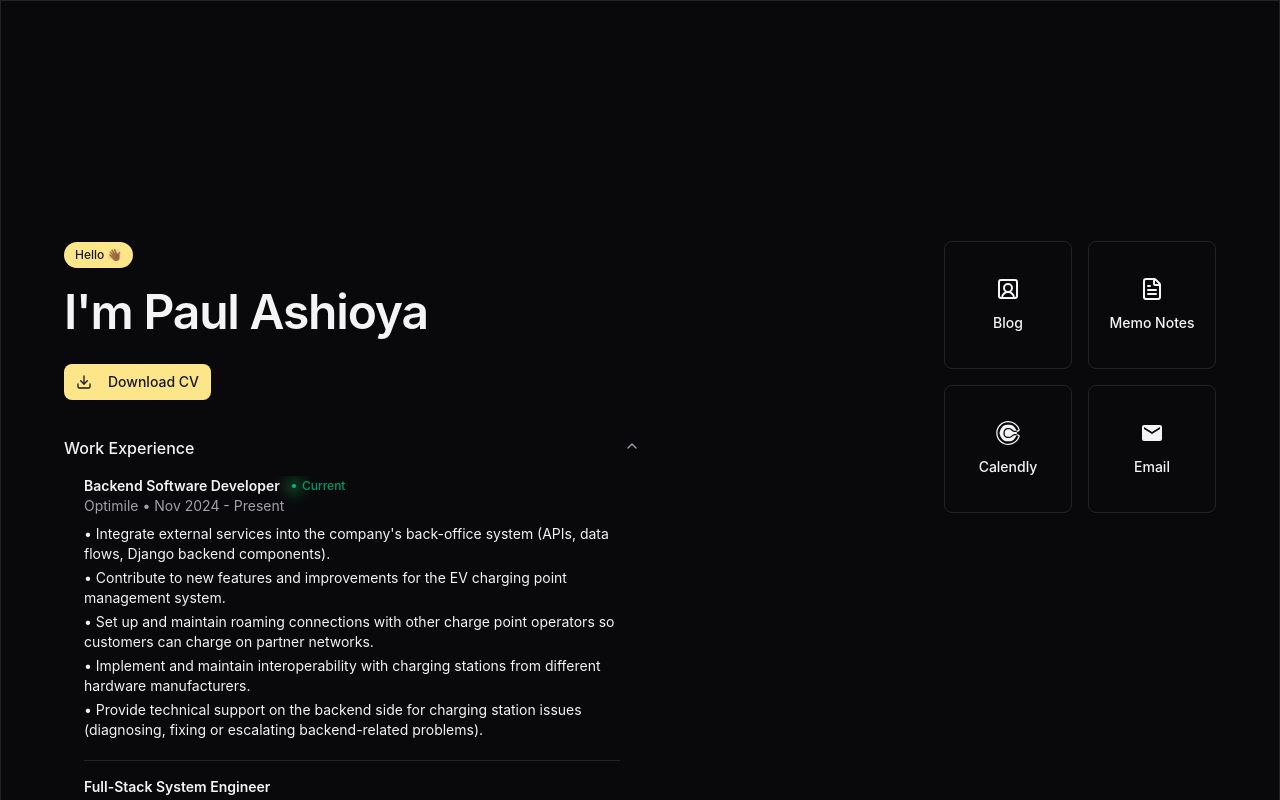
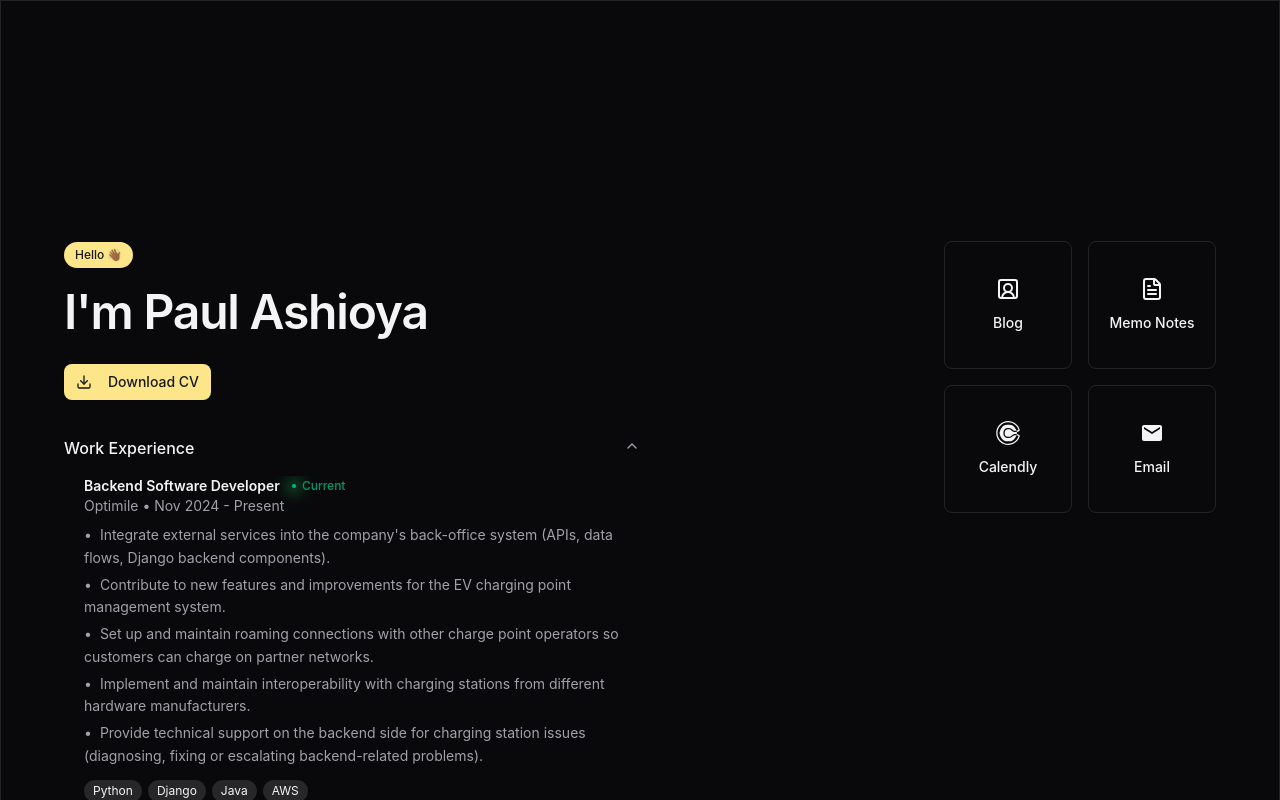
Before and after one commit to pashioya/portfolio, a Next.js app: page / in a window 1280 px wide. Both pictures are taken after a click on the button "Work Experience". Shown: the top 800 px of the page. Built offline with nearby package versions, Linux system fonts and the light colour scheme.

Commit message:
refactor: extract shared portfolio entry card

```diff
--- a/components/portfolio/education-section.tsx
+++ b/components/portfolio/education-section.tsx
@@ -3,8 +3,8 @@ import {
     AccordionItem,
     AccordionTrigger,
 } from "@/components/ui/accordion";
-import { StatusIndicator } from "@/components/ui/status-indicator";
 import { education } from "@/lib/data/portfolio-data";
+import { EntryCard } from "./entry-card";
 
 export function EducationSection() {
     return (
@@ -21,31 +21,16 @@ export function EducationSection() {
                                 index > 0 ? "border-t border-border pt-4" : ""
                             }
                         >
-                            {edu.isWip ? (
-                                <div className="flex items-start justify-between gap-3">
-                                    <div>
-                                        <div className="flex gap-3">
-                                            <h3 className="font-semibold text-foreground">
-                                                {edu.degree}
-                                            </h3>
-                                            <StatusIndicator variant="wip" />
-                                        </div>
-                                        <p className="text-sm text-muted-foreground">
-                                            {edu.institution}
-                                        </p>
-                                    </div>
-                                </div>
-                            ) : (
-                                <div>
-                                    <h3 className="font-semibold text-foreground">
-                                        {edu.degree}
-                                    </h3>
-                                    <p className="text-sm text-muted-foreground">
-                                        {edu.institution}
-                                        {edu.period && ` • ${edu.period}`}
-                                    </p>
-                                </div>
-                            )}
+                            <EntryCard
+                                title={edu.degree}
+                                subtitle={
+                                    edu.period
+                                        ? `${edu.institution} • ${edu.period}`
+                                        : edu.institution
+                                }
+                                status={edu.isWip ? "wip" : undefined}
+                                bullets={edu.highlights}
+                            />
                         </div>
                     ))}
                 </div>
--- /dev/null
+++ b/components/portfolio/entry-card.tsx
@@ -0,0 +1,53 @@
+import { Badge } from "@/components/ui/badge";
+import { StatusIndicator } from "@/components/ui/status-indicator";
+
+interface EntryCardProps {
+    title: string;
+    subtitle: string;
+    status?: "current" | "wip";
+    bullets?: string[];
+    tags?: string[];
+}
+
+export function EntryCard({
+    title,
+    subtitle,
+    status,
+    bullets,
+    tags,
+}: EntryCardProps) {
+    return (
+        <div>
+            <div className="flex gap-3">
+                <h3 className="font-semibold text-foreground">{title}</h3>
+                {status && <StatusIndicator variant={status} />}
+            </div>
+            <p className="text-sm text-muted-foreground">{subtitle}</p>
+            {bullets && bullets.length > 0 && (
+                <ul className="mt-2 space-y-1">
+                    {bullets.map((item, i) => (
+                        <li
+                            key={i}
+                            className="text-sm text-muted-foreground leading-relaxed before:mr-2 before:content-['•']"
+                        >
+                            {item}
+                        </li>
+                    ))}
+                </ul>
+            )}
+            {tags && tags.length > 0 && (
+                <div className="mt-3 flex flex-wrap gap-1.5">
+                    {tags.map((tag) => (
+                        <Badge
+                            key={tag}
+                            variant="secondary"
+                            className="text-xs font-normal"
+                        >
+                            {tag}
+                        </Badge>
+                    ))}
+                </div>
+            )}
+        </div>
+    );
+}
--- a/components/portfolio/work-experience.tsx
+++ b/components/portfolio/work-experience.tsx
@@ -3,8 +3,8 @@ import {
     AccordionItem,
     AccordionTrigger,
 } from "@/components/ui/accordion";
-import { StatusIndicator } from "@/components/ui/status-indicator";
 import { workExperiences } from "@/lib/data/portfolio-data";
+import { EntryCard } from "./entry-card";
 
 export function WorkExperience() {
     return (
@@ -21,26 +21,13 @@ export function WorkExperience() {
                                 index > 0 ? "border-t border-border pt-4" : ""
                             }
                         >
-                            <div className="flex items-start justify-between gap-3">
-                                <div>
-                                    <div className="flex gap-3">
-                                        <h3 className="font-semibold text-foreground">
-                                            {work.title}
-                                        </h3>
-                                        {work.isCurrent && (
-                                            <StatusIndicator variant="current" />
-                                        )}
-                                    </div>
-                                    <p className="text-sm text-muted-foreground">
-                                        {work.company} • {work.period}
-                                    </p>
-                                    <ul className="mt-2 space-y-1 text-sm text-foreground">
-                                        {work.responsibilities.map((resp) => (
-                                            <li key={resp}>• {resp}</li>
-                                        ))}
-                                    </ul>
-                                </div>
-                            </div>
+                            <EntryCard
+                                title={work.title}
+                                subtitle={`${work.company} • ${work.period}`}
+                                status={work.isCurrent ? "current" : undefined}
+                                bullets={work.responsibilities}
+                                tags={work.tags}
+                            />
                         </div>
                     ))}
                 </div>
```
